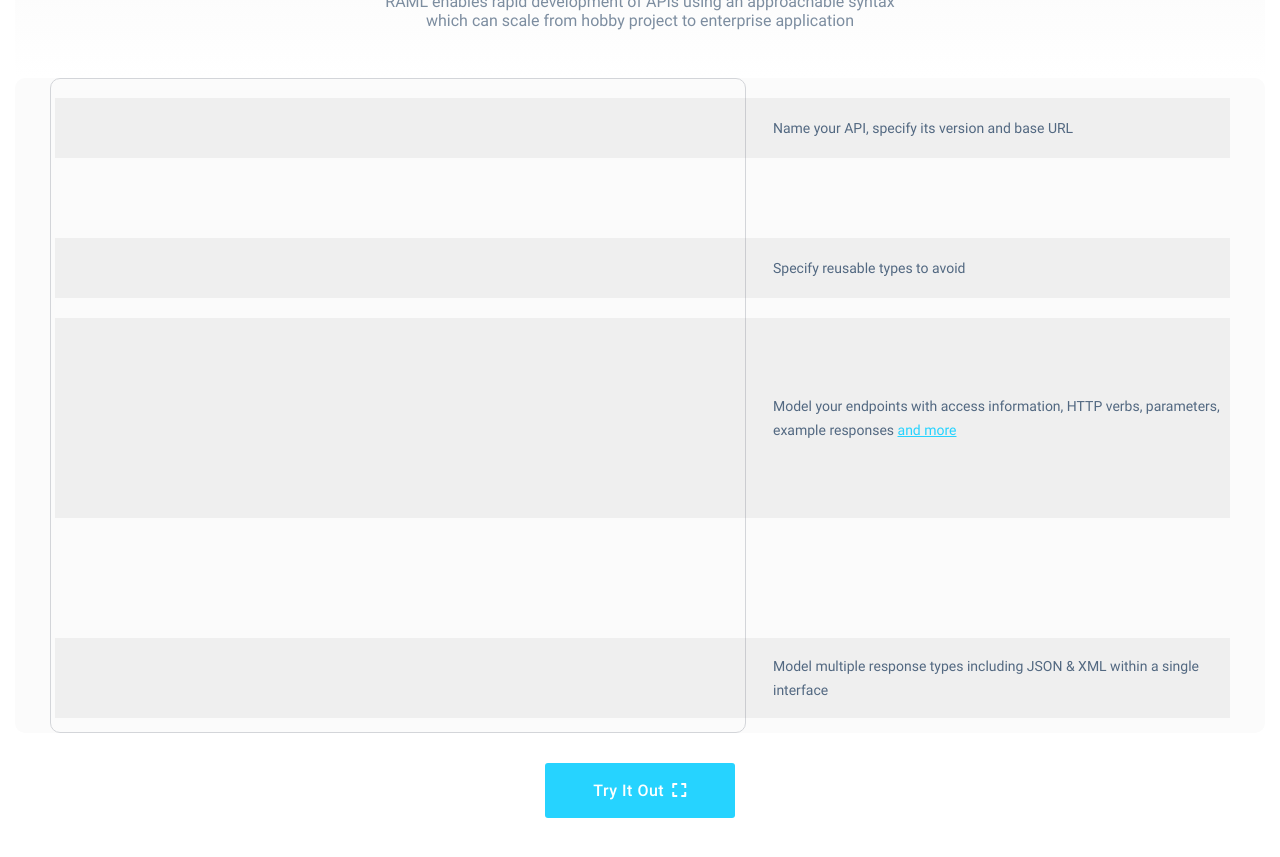
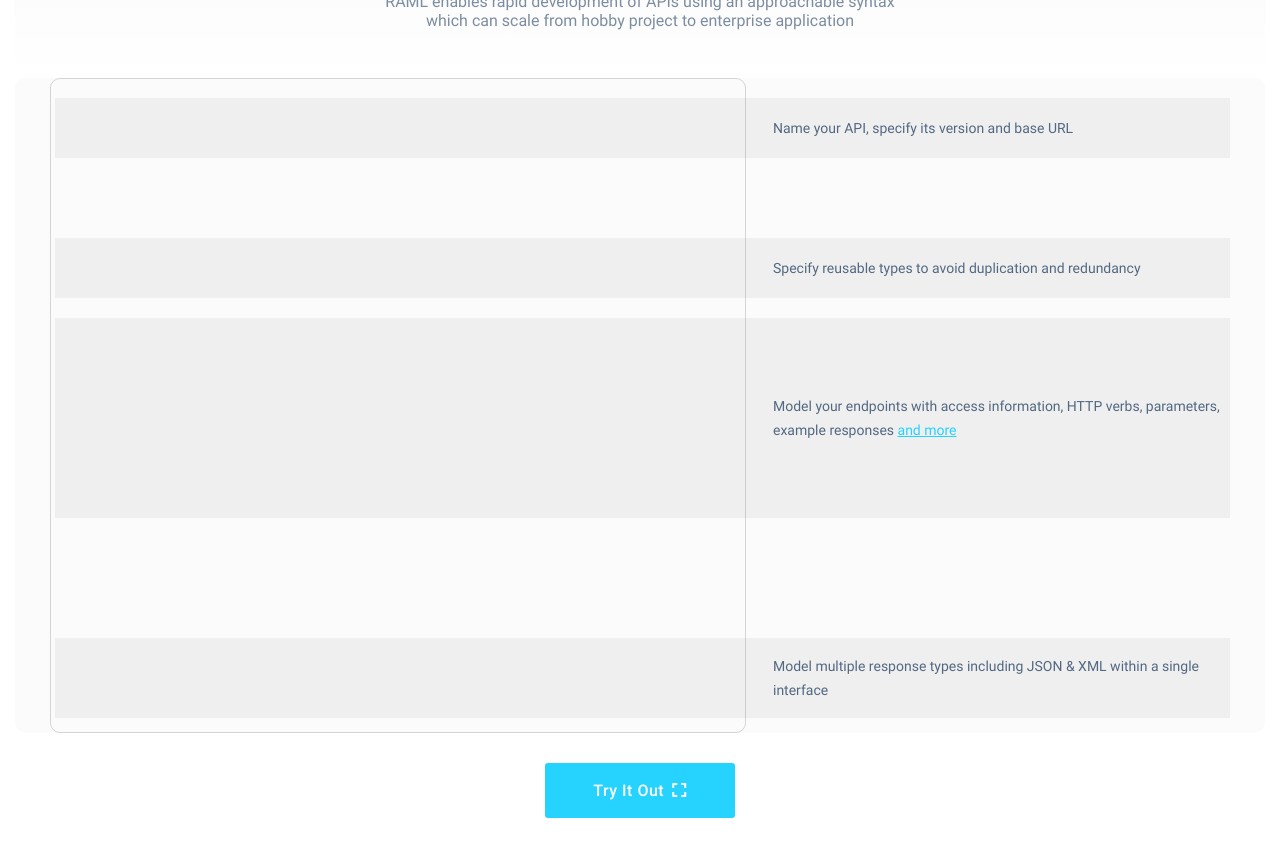
Before and after one commit to raml-org/raml-org, a Jekyll site: the page built from index.html, in a window 1280 px wide and 900 px high, scrolled down 571 px. Shown: the top 857 px of the window. Built offline with Jekyll 4.4.1, drawn with Linux system fonts in a browser that asks for light colours; nearby versions of some CDN libraries; a script that is not in the unit is left out.

Commit message:
Fix tip text

```diff
--- a/index.html
+++ b/index.html
@@ -56,7 +56,7 @@ title:  'Welcome'
             <div class="tip-wrapper" data-startline="9" data-lastslines="3">
               <div class="tip-background"></div>
               <div class="tip-text">
-                <p>Specify reusable types to avoid</p>
+                <p>Specify reusable types to avoid duplication and redundancy</p>
               </div>
             </div>
 
```
